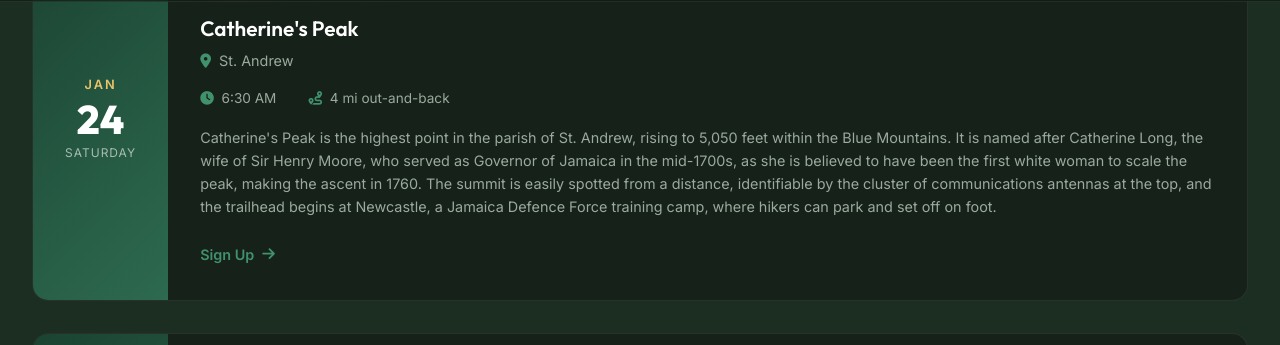
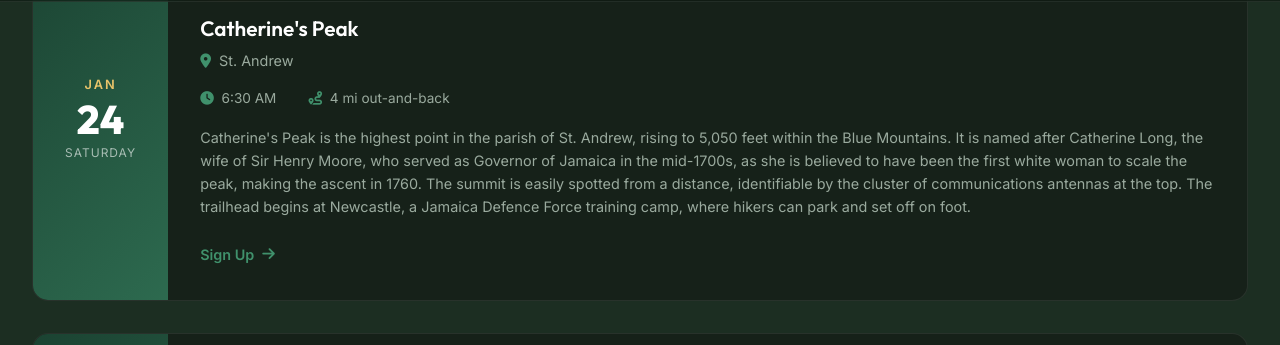
Before and after one commit to willylondon/lifestyle-hikers, a Jekyll site: the page built from index.html, in a window 1280 px wide and 900 px high, scrolled down 4004 px. Shown: the part 131-476 px from the top of the window. Built offline with Jekyll 4.4.1, drawn with Linux system fonts in a browser that asks for light colours.

Commit message:
Update 🥾 Upcoming Hikes “upcoming_hikes”

```diff
--- a/_data/events.yml
+++ b/_data/events.yml
@@ -36,8 +36,8 @@ items:
       Jamaica in the mid-1700s, as she is believed to have been the first white
       woman to scale the peak, making the ascent in 1760. The summit is easily
       spotted from a distance, identifiable by the cluster of communications
-      antennas at the top, and the trailhead begins at Newcastle, a Jamaica
-      Defence Force training camp, where hikers can park and set off on foot.
+      antennas at the top. The trailhead begins at Newcastle, a Jamaica Defence
+      Force training camp, where hikers can park and set off on foot.
   - name: Kwame Falls
     location: St. Mary
     date: 2026-01-10
```
